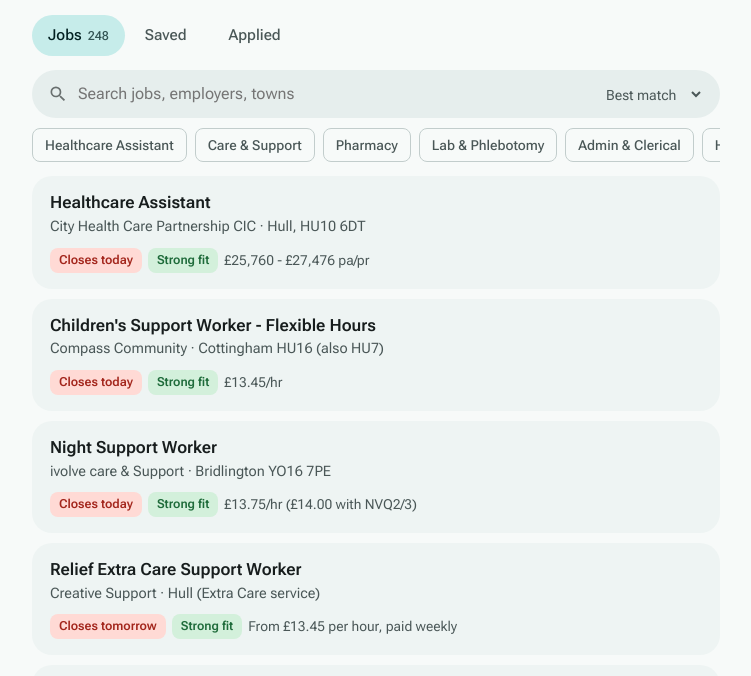
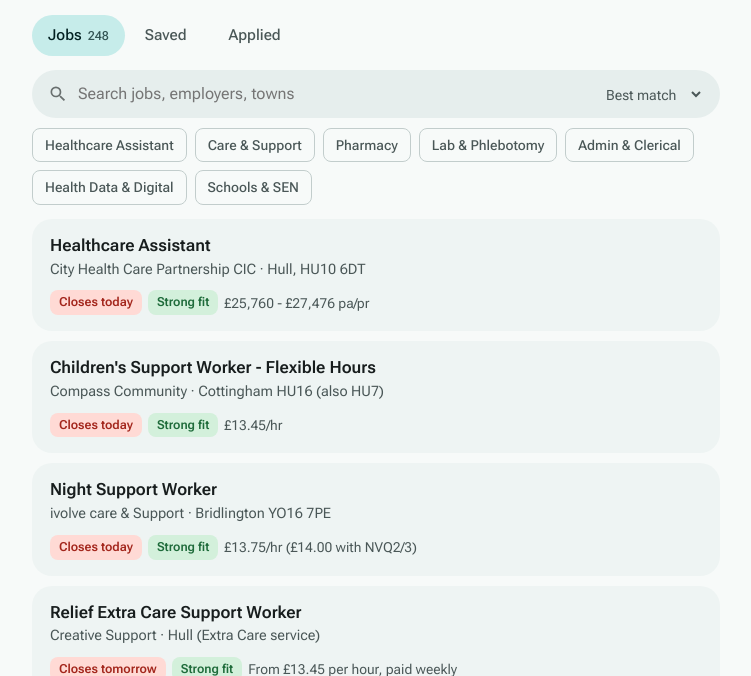
Before and after one commit to Diniverse/kishis-job-finder, a plain HTML site: page index.html in a window 1280 px wide. Shown: the part 124-800 px from the top of the page, without its empty margins (264-1015 px from the left). Drawn offline with Linux system fonts and the light colour scheme.

Commit message:
Wrap job-type filter chips so all are visible without sideways scrolling
Co-Authored-By: Claude Opus 5.5 <noreply@anthropic.com>
Claude-Session: https://claude.ai/code/session_01WDx7jV2sG1qiWFKsKZgSpM

```diff
--- a/index.html
+++ b/index.html
@@ -71,8 +71,7 @@ button{cursor:pointer}
 .search input{flex:1;border:0;background:transparent;outline:none;font-size:1rem;min-width:0}
 .search svg{flex:0 0 auto;opacity:.6}
 .search select{border:0;background:transparent;font-size:.88rem;color:var(--on-surface-var);outline:none}
-.chips{display:flex;gap:8px;overflow-x:auto;scrollbar-width:none;padding-bottom:2px}
-.chips::-webkit-scrollbar{display:none}
+.chips{display:flex;flex-wrap:wrap;gap:8px;padding-bottom:2px}
 .chip{flex:0 0 auto;border:1px solid var(--outline);background:transparent;border-radius:8px;padding:6px 12px;font-size:.86rem;font-weight:500;color:var(--on-surface-var)}
 .chip[aria-pressed="true"]{background:var(--primary-container);border-color:transparent;color:var(--on-primary-container)}
 
```
